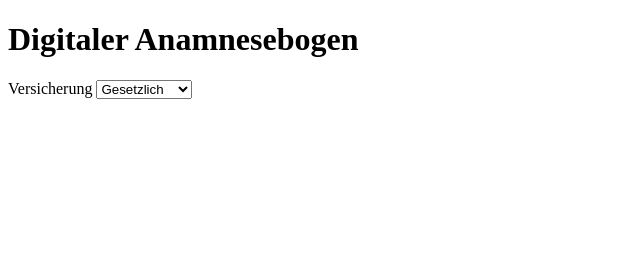
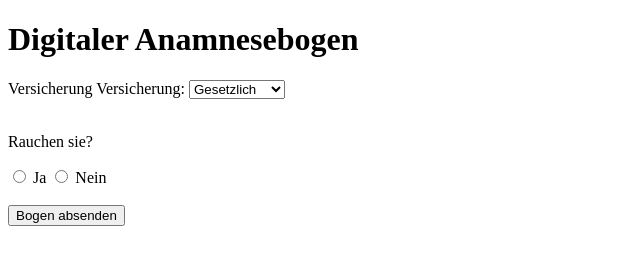
Before and after one commit to Humming-moon-afk/Anamnese, a plain HTML site: page index.html in a window 1280 px wide. Shown: the whole page, without its empty margins (0-640 px from the left). Drawn offline with Linux system fonts and the light colour scheme.

Commit message:
form als container

```diff
--- a/index.html
+++ b/index.html
@@ -7,11 +7,29 @@
 </head>
 <body>
     <h1>Digitaler Anamnesebogen</h1>
-    <label>Versicherung</label>
-    <select name="Krankenkasse">
-        <option value="Gesetzlich">Gesetzlich</option>
-        <option value="Privat">Privat</option>
-        <option value="Selbstzahler">Selbstzahler</option>
-    </select>
+    <form>
+        <div>
+            <label>Versicherung</label>
+            <label for="kasse">Versicherung:</label>
+            <select id=kasse name="Krankenkasse">
+                <option value="Gesetzlich">Gesetzlich</option>
+                <option value="Privat">Privat</option>
+                <option value="Selbstzahler">Selbstzahler</option>
+            </select>
+        </div>
+
+        <br> <div>
+            <p>Rauchen sie?</p>
+            <input type="radio" id="ja" name="rauchen" value="ja">
+            <label for="ja">Ja</label>
+
+            <input type="radio" id="nein" name="rauchen" value="nein">
+            <label for="nein">Nein</label>
+        </div>
+
+        <br>
+
+        <button type="submit">Bogen absenden</button>
+    </form>
 </body>
 </html>
```
